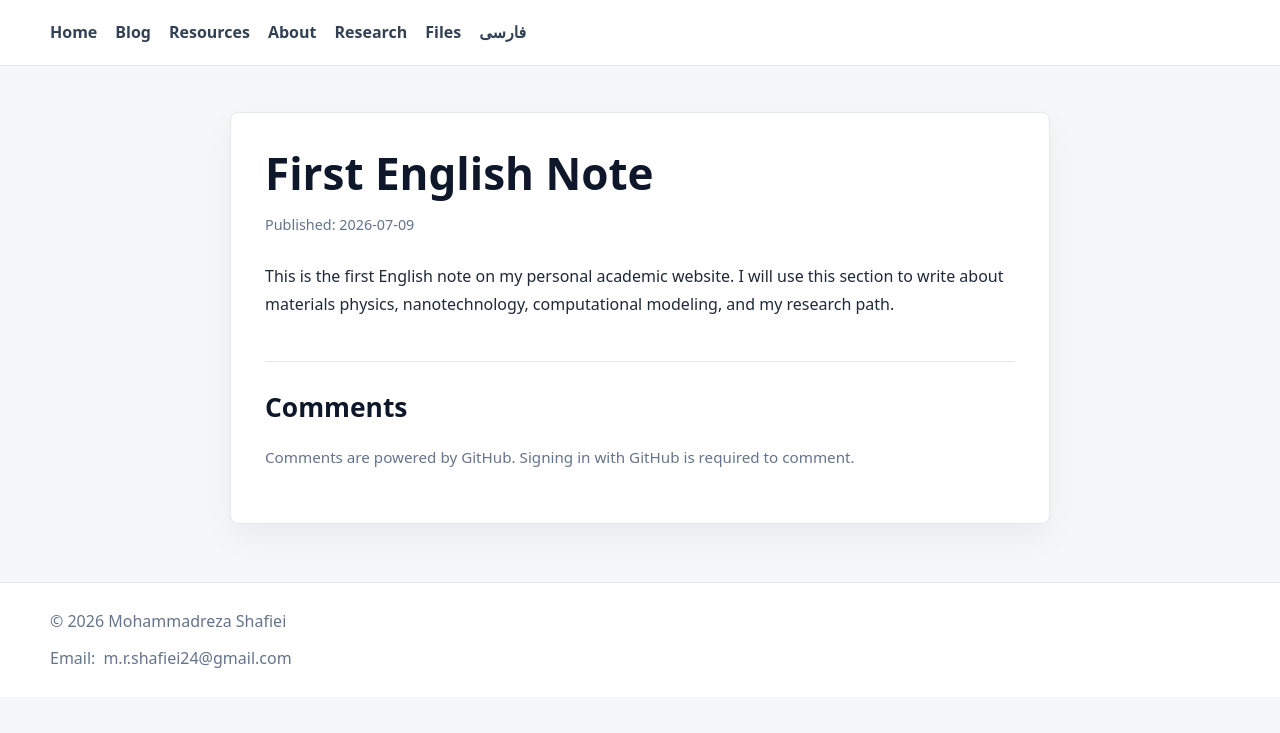
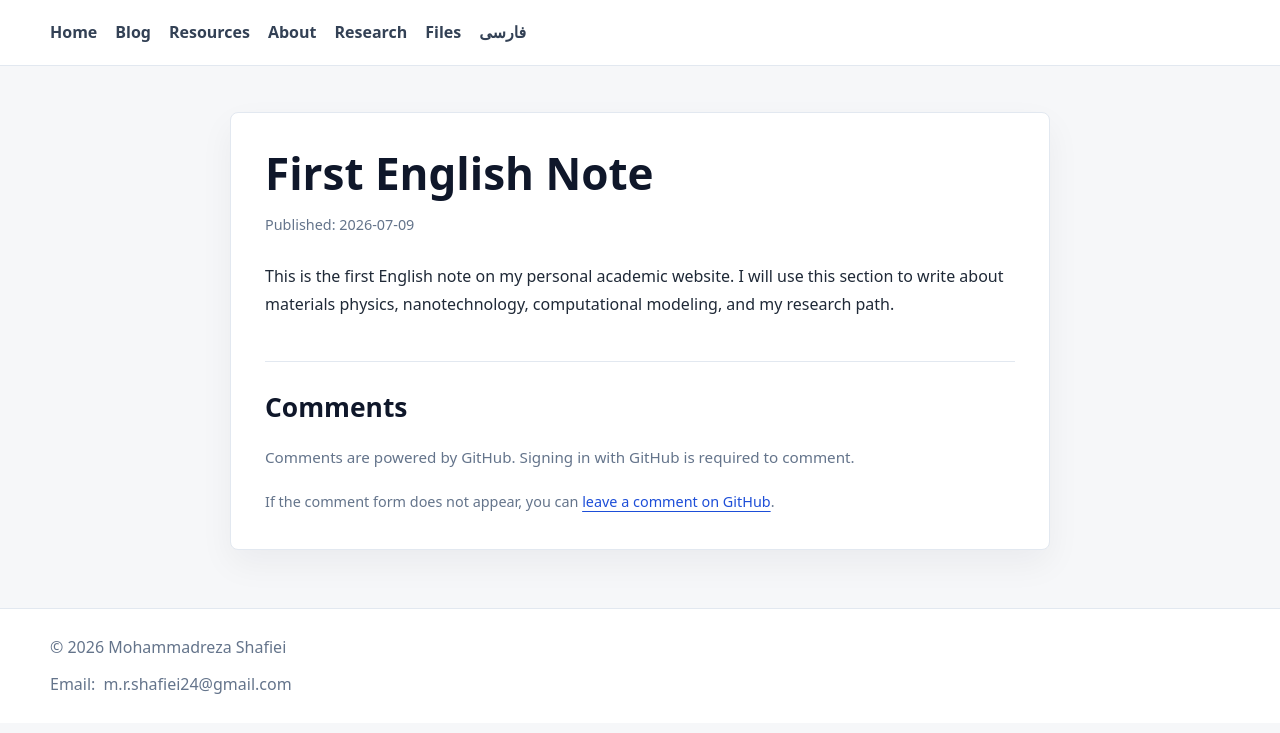
Before and after one commit to Mohamadrezash204/Mohamadrezash204.github.io, a Jekyll site: the page built from _posts/2026-07-09-first-english-note.md, in a window 1280 px wide. Shown: the top 733 px of the page. Built offline with Jekyll 4.4.1, drawn with Linux system fonts in a browser that asks for light colours; comment, search, counter and statistics services are not loaded.

Commit message:
Add comments fallback link

```diff
--- a/_includes/comments.html
+++ b/_includes/comments.html
@@ -8,6 +8,7 @@
         Comments are powered by GitHub. Signing in with GitHub is required to comment.
       {% endif %}
     </p>
+    <div class="utterances-root">
       <script src="https://utteranc.es/client.js"
         repo="{{ site.comments.repo }}"
         issue-term="{{ site.comments.issue_term }}"
@@ -16,5 +17,15 @@
         crossorigin="anonymous"
         async>
       </script>
+    </div>
+    <p class="comments-fallback">
+      {% if page.lang == 'fa' %}
+        اگر فرم دیدگاه نمایش داده نشد، می‌توانید
+        <a href="https://github.com/{{ site.comments.repo }}/issues/new?title=Comment%20on%20{{ page.url | uri_escape }}">دیدگاه را در GitHub ثبت کنید</a>.
+      {% else %}
+        If the comment form does not appear, you can
+        <a href="https://github.com/{{ site.comments.repo }}/issues/new?title=Comment%20on%20{{ page.url | uri_escape }}">leave a comment on GitHub</a>.
+      {% endif %}
+    </p>
   </section>
 {% endif %}
--- a/assets/style.css
+++ b/assets/style.css
@@ -512,6 +512,12 @@ h3 {
   font-size: 0.95rem;
 }
 
+.comments-fallback {
+  margin: 18px 0 0;
+  color: var(--muted);
+  font-size: 0.9rem;
+}
+
 code,
 pre {
   direction: ltr;
```
Lines whose indentation alone changed are shown as unchanged.
